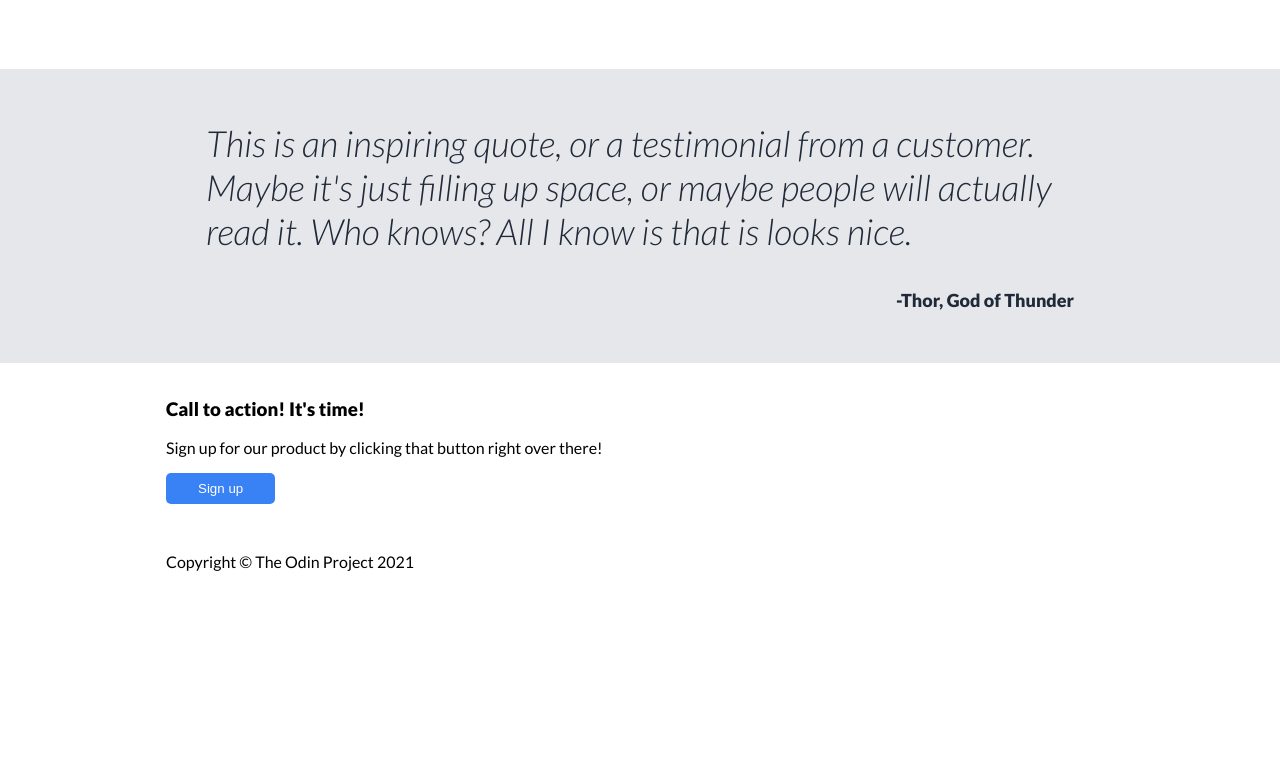
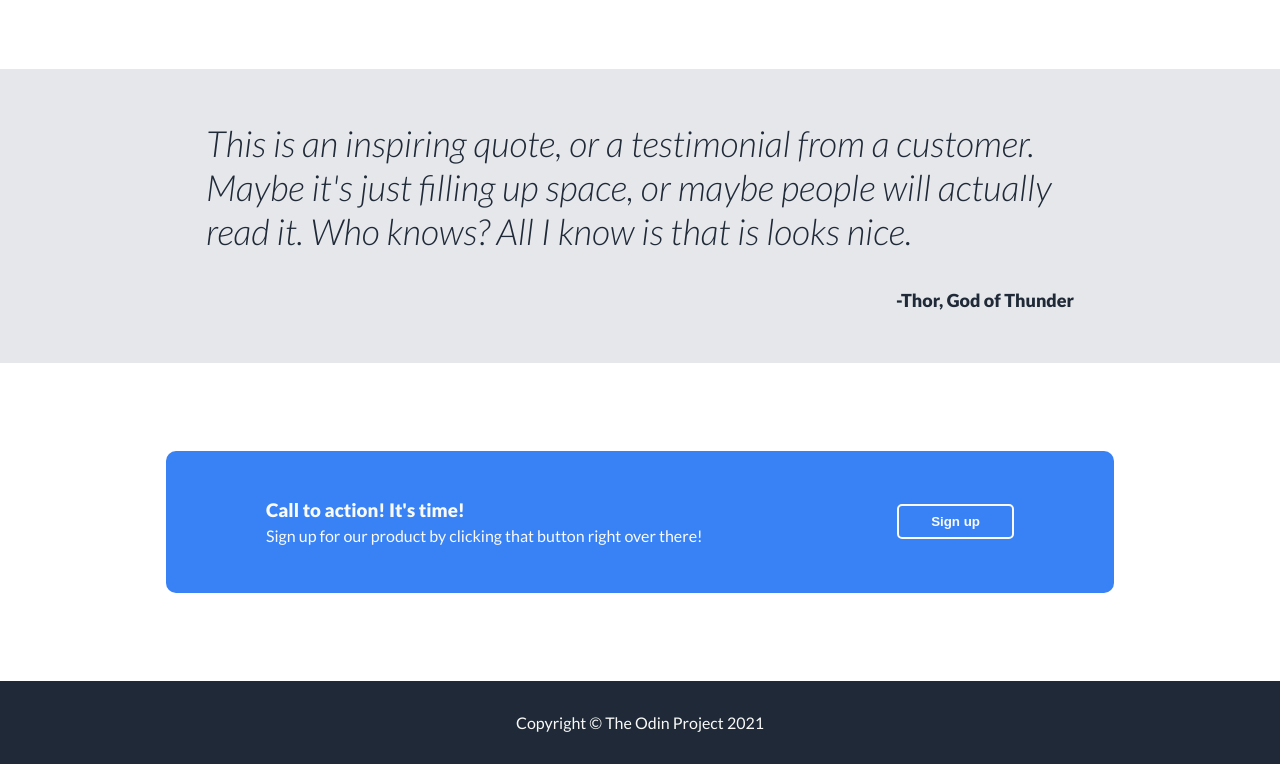
Before and after one commit to cstitches/odin-flex-landing-page, a plain HTML site: page index.html in a window 1280 px wide. Shown: the part 873-1637 px from the top of the page. Before the commit the page ends 1476 px from the top, so only its background shows below. Drawn offline with Linux system fonts and the light colour scheme.

Commit message:
Add CSS for signup section and footer.

```diff
--- a/css/style.css
+++ b/css/style.css
@@ -32,8 +32,9 @@ button {
     background: #3882f6;
     border: 0;
     border-radius: 5px;
-    color: #fff;
+    color: #f9faf8;
     padding: 8px 32px;
+    font-weight: bold;
 }
 
 
@@ -148,3 +149,41 @@ QUOTE SECTION
 /*******************************
 SIGN UP SECTION
 *******************************/
+
+.signup-box {
+    background: #3882f6;
+    border-radius: 10px;
+    color: #f9faf8;
+    padding: 48px 100px;
+    margin: 72px 0;
+    display: flex;
+    align-items: center;
+}
+
+.signup-button {
+    margin-left: auto;
+}
+
+.signup-text h3 {
+    margin: 0;
+}
+
+.signup-text p {
+    color: #f9faf8;
+    margin: 5px 0 0;
+}
+
+.signup-button button {
+    border: 2px solid #f9faf8;
+}
+
+
+/*******************************
+FOOTER
+*******************************/
+
+footer {
+    background: #1f2937;
+    color: #f9faf8;
+    text-align: center;
+}
```
